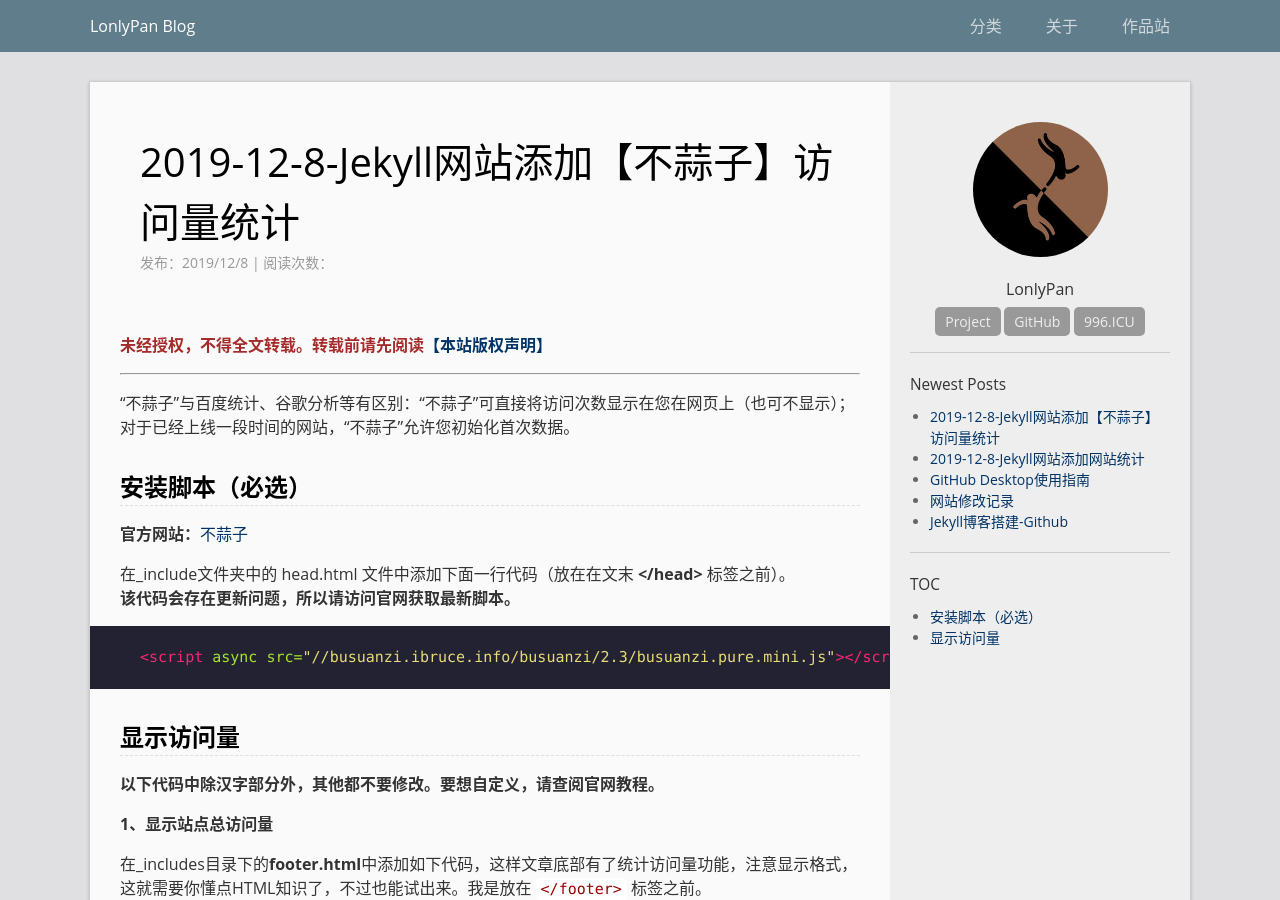
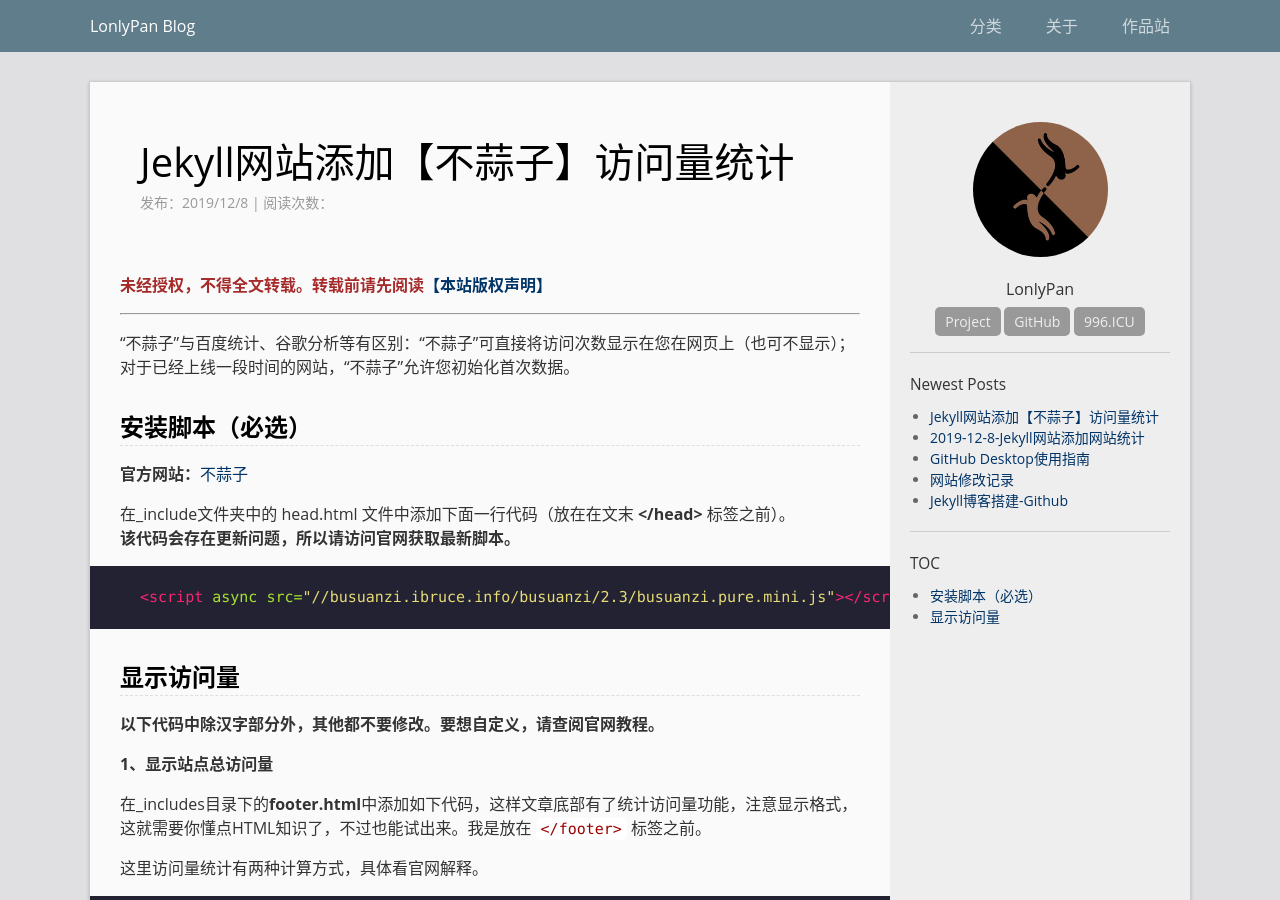
Before and after one commit to LonlyStack/LonlyPan.github.io, a Jekyll site: the page built from _posts/2019-12-8-Jekyll网站添加【不蒜子】访问量统计.md, in a window 1280 px wide and 900 px high. Built offline with Jekyll 4.4.1, drawn with Linux system fonts in a browser that asks for light colours; comment, search, counter and statistics services are not loaded.

Commit message:
修改文件: _posts/2019-12-8-Jekyll网站添加【不蒜子】访问量统计.md

```diff
--- a/_posts/2019-12-8-Jekyll网站添加【不蒜子】访问量统计.md
+++ b/_posts/2019-12-8-Jekyll网站添加【不蒜子】访问量统计.md
@@ -1,6 +1,6 @@
 ---
 layout: post
-title:    "2019-12-8-Jekyll网站添加【不蒜子】访问量统计"
+title:    "Jekyll网站添加【不蒜子】访问量统计"
 date:   2019-12-8  12:57
 categories: HTML&CSS
 ---
```
